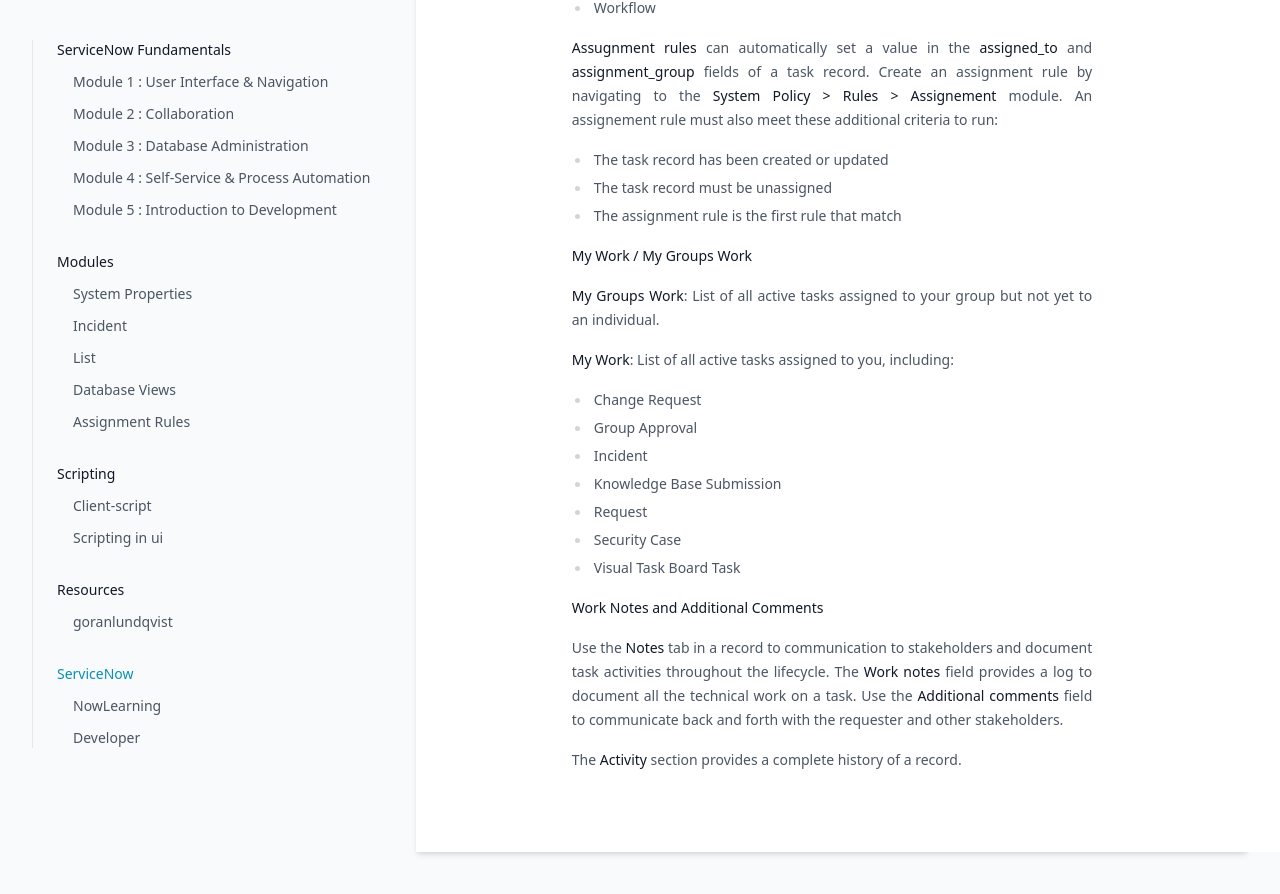
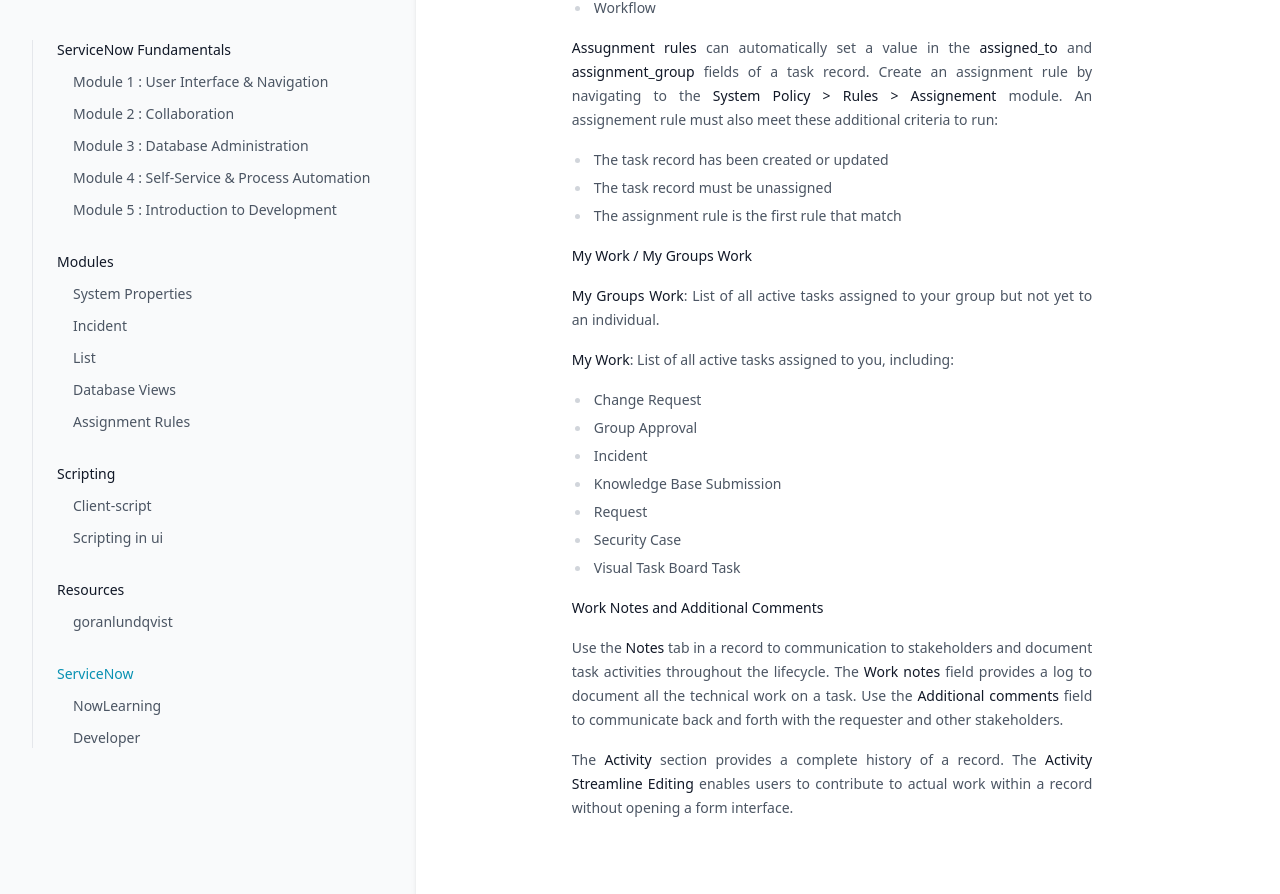
Before and after one commit to greglejeune/ebook, a Jekyll site: the page built from _servicenow/2021-11-01-snf-module2.md, in a window 1280 px wide and 900 px high, scrolled down 735 px. Shown: the top 894 px of the window. Built offline with Jekyll 4.4.1, drawn with Linux system fonts in a browser that asks for light colours.

Commit message:
Update 2021-11-01-snf-module2.md

```diff
--- a/_servicenow/2021-11-01-snf-module2.md
+++ b/_servicenow/2021-11-01-snf-module2.md
@@ -67,5 +67,5 @@ category: snf
 </p>
 
 <p style="text-align: justify;">
-    The <strong>Activity</strong> section provides a complete history of a record.
+    The <strong>Activity</strong> section provides a complete history of a record. The <strong>Activity Streamline Editing</strong> enables users to contribute to actual work within a record without opening a form interface.
 </p>
```
